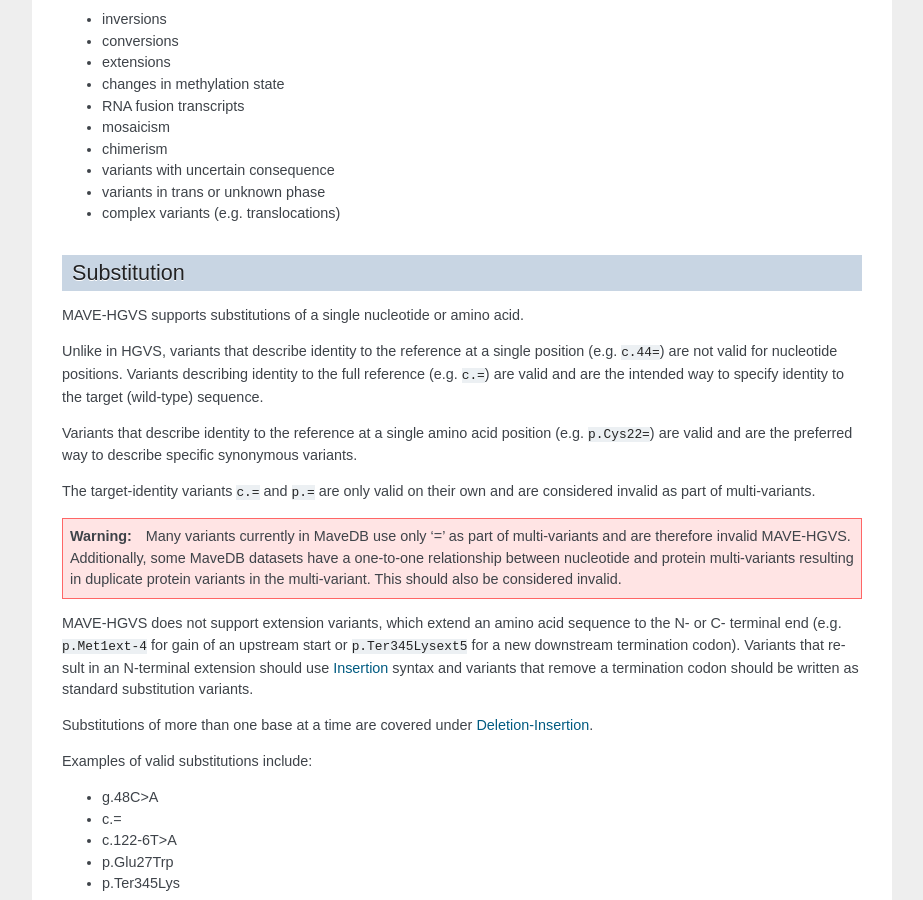
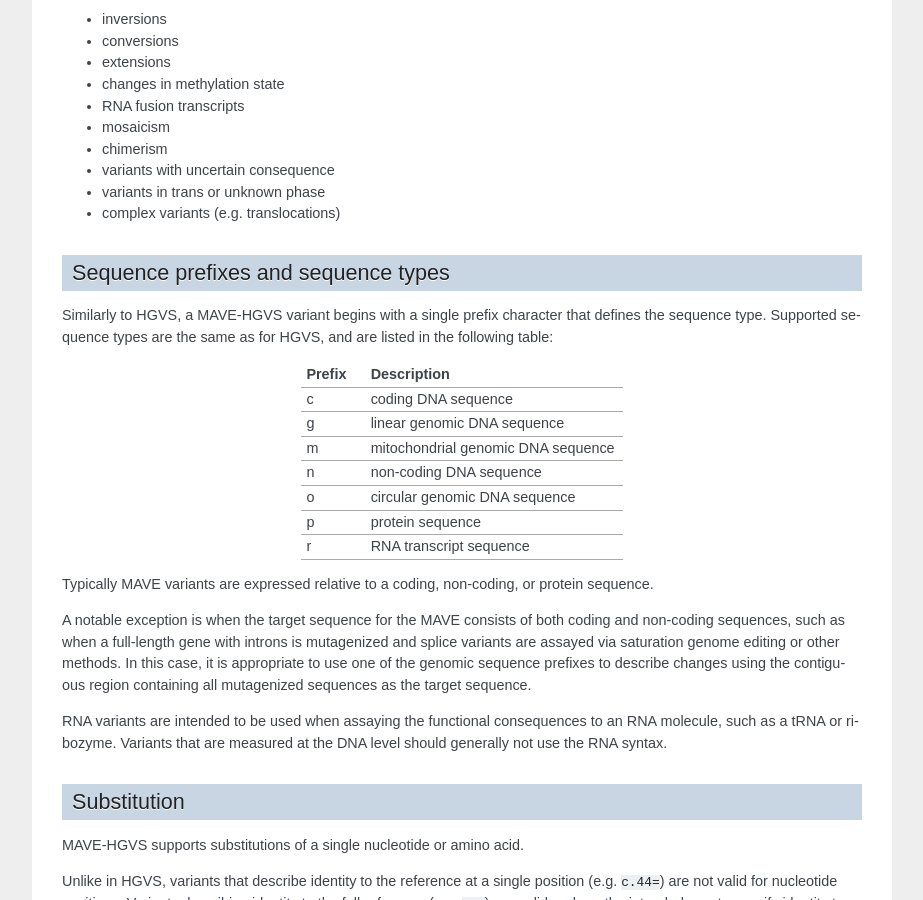
Before and after one commit to VariantEffect/mavehgvs, a Sphinx documentation site: the page built from docs/spec.rst, in a window 1280 px wide and 900 px high, scrolled down 852 px. Shown: the whole window, without its empty margins (198-1121 px from the left). Built offline with Sphinx 7.4.7, drawn with Linux system fonts in a browser that asks for light colours; some of the changed text lies outside the part shown.

Commit message:
add prefixes to spec

```diff
--- /dev/null
+++ b/docs/prefix.csv
@@ -0,0 +1,7 @@
+"c",  "coding DNA sequence"
+"g",  "linear genomic DNA sequence"
+"m",  "mitochondrial genomic DNA sequence"
+"n",  "non-coding DNA sequence"
+"o",  "circular genomic DNA sequence"
+"p",  "protein sequence"
+"r",  "RNA transcript sequence"
--- a/docs/spec.rst
+++ b/docs/spec.rst
@@ -56,6 +56,29 @@
 * variants with uncertain consequence
 * variants in trans or unknown phase
 * complex variants (e.g. translocations)
+
+Sequence prefixes and sequence types
+------------------------------------
+
+Similarly to HGVS, a MAVE-HGVS variant begins with a single prefix character that defines the sequence type.
+Supported sequence types are the same as for HGVS, and are listed in the following table:
+
+.. csv-table::
+   :file: ../docs/prefix.csv
+   :header: "Prefix", "Description"
+   :widths: 5, 20
+
+Typically MAVE variants are expressed relative to a coding, non-coding, or protein sequence.
+
+A notable exception is when the target sequence for the MAVE consists of both coding and non-coding sequences,
+such as when a full-length gene with introns is mutagenized and splice variants are assayed via saturation genome
+editing or other methods.
+In this case, it is appropriate to use one of the genomic sequence prefixes to describe changes using the contiguous
+region containing all mutagenized sequences as the target sequence.
+
+RNA variants are intended to be used when assaying the functional consequences to an RNA molecule,
+such as a tRNA or ribozyme.
+Variants that are measured at the DNA level should generally not use the RNA syntax.
 
 Substitution
 ------------
```
